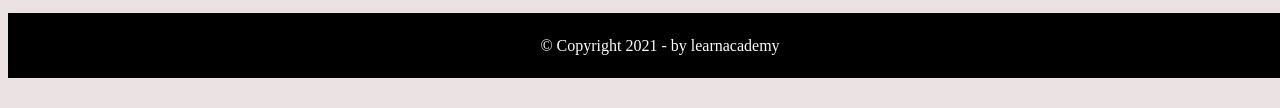
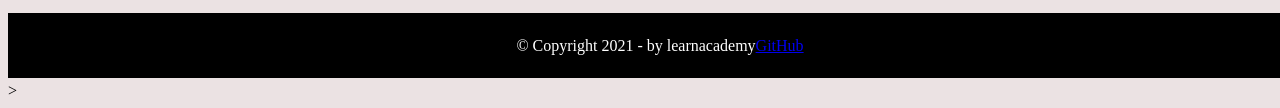
Before and after one commit to Josiaph/WT, a plain HTML site: page contact.html in a window 1280 px wide. Shown: the part 831-939 px from the top of the page. Before the commit the page ends 917 px from the top, so only its background shows below. Drawn offline with Linux system fonts and the light colour scheme.

Commit message:
Update contact.html

```diff
--- a/contact.html
+++ b/contact.html
@@ -77,7 +77,6 @@ Kochi India 682020</li>
 <li><strong>Mail ID: </strong>learnacadXXXX@gmail.com</li>
 </ul>
 
-
-<div class="footer">© Copyright 2021 - by learnacademy</div>
+<div class="footer">© Copyright 2021 - by learnacademy<a href="https://josiaph.github.io/WT/">GitHub</a> </div>>
 </body>
 </html>
```
